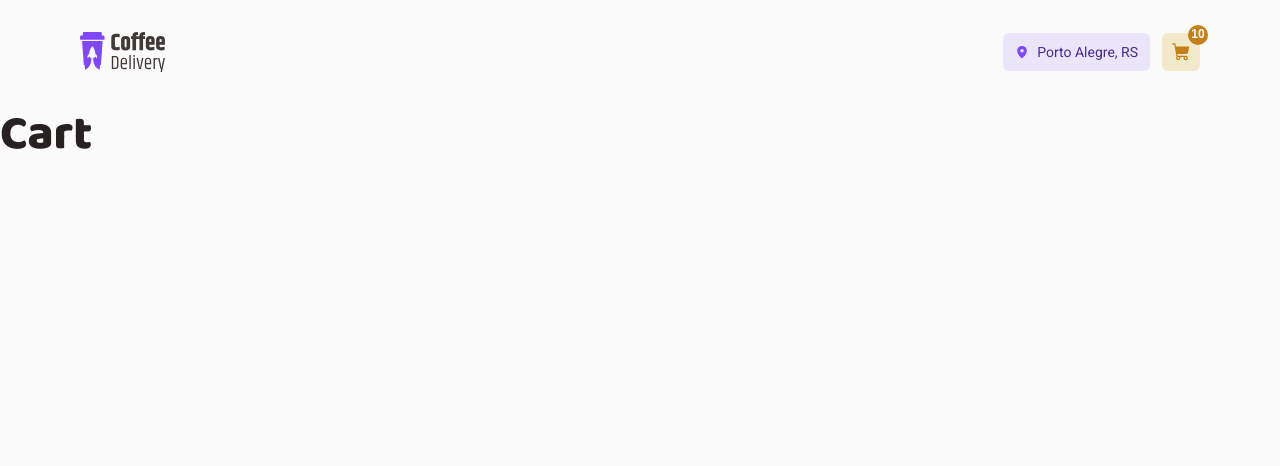
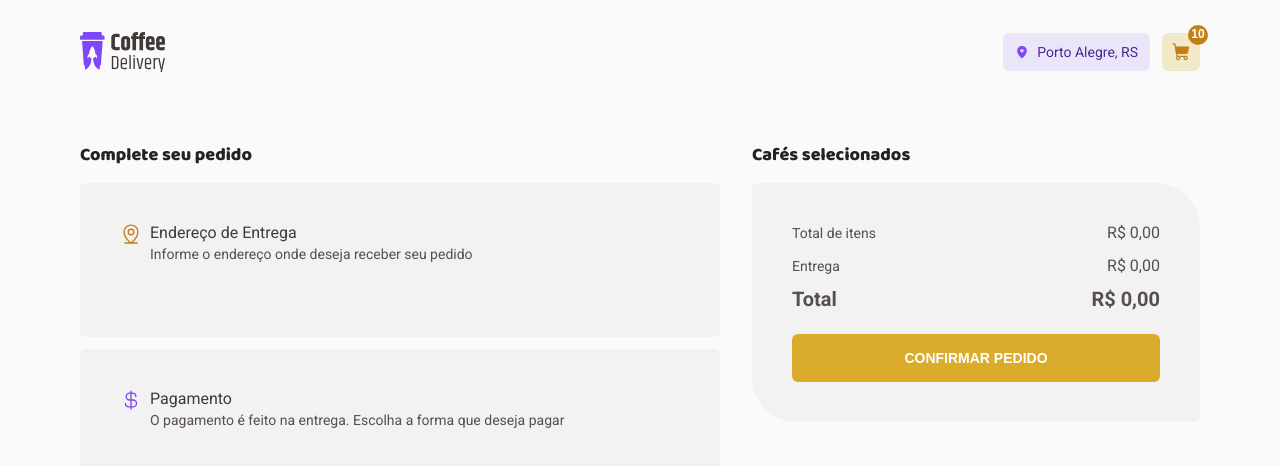
Before and after one commit to sollyworks/coffeedelivery, a React (Vite) app: page /cart in a window 1280 px wide. Shown: the top 466 px of the page. Built offline with nearby package versions, Linux system fonts and the light colour scheme.

Commit message:
Criação do Layout da Página Cart

```diff
--- a/src/App.css
+++ b/src/App.css
@@ -36,6 +36,7 @@ html {
   background: var(--background);
   font-family: var(--family-roboto);
   color: var(--base-text);
+  line-height: 130%;
 }
 
 h1,
--- a/src/pages/Cart/index.module.css
+++ b/src/pages/Cart/index.module.css
@@ -0,0 +1,101 @@
+.cartSection {
+  padding: 40px 0px;
+}
+
+.cartContainer {
+  display: flex;
+  gap: 2rem;
+}
+
+.orderInfoContainer {
+  width: 100%;
+  max-width: 640px;
+}
+
+.title {
+  font-size: 1.125rem;
+  margin-bottom: 1rem;
+}
+
+.addressWrapper,
+.paymentWrapper,
+.orderSummary {
+  background-color: var(--base-card);
+  padding: 2.5rem;
+  border-radius: 6px;
+  margin-bottom: 0.75rem;
+}
+
+.addressInfo,
+.paymentInfo {
+  display: flex;
+  gap: 0.5rem;
+}
+
+.addressTitle,
+.paymentTitle {
+  margin-bottom: 2rem;
+  h4 {
+    font-size: 1rem;
+    font-family: var(--family-roboto);
+    font-weight: normal;
+  }
+
+  p {
+    font-size: 0.875rem;
+  }
+}
+
+.orderSummary {
+  border-top-right-radius: 44px;
+  border-bottom-left-radius: 44px;
+}
+
+.orderSummaryContainer {
+  width: 100%;
+  max-width: 448px;
+}
+
+.summaryWrapper {
+  margin-bottom: 1.5rem;
+}
+
+.totalItems,
+.delivery,
+.total {
+  display: flex;
+  justify-content: space-between;
+  margin-bottom: 0.75rem;
+
+  p {
+    font-size: 1rem;
+    &:first-child {
+      font-size: 0.875rem;
+    }
+  }
+}
+
+.total > p {
+  font-size: 1.25rem;
+  font-weight: bold;
+
+  &:first-child {
+    font-size: 1.25rem;
+  }
+}
+
+.confirmButton {
+  width: 100%;
+  background-color: var(--yellow);
+  color: var(--white);
+  padding: 0 12px;
+  height: 48px;
+  font-size: 0.875rem;
+  font-weight: bold;
+  text-transform: uppercase;
+  transition: background-color 0.2s;
+
+  &:hover {
+    background-color: var(--yellow-dark);
+  }
+}
--- a/src/pages/Cart/index.tsx
+++ b/src/pages/Cart/index.tsx
@@ -1,7 +1,55 @@
+import styles from "./index.module.css";
+import { MapPinLine, CurrencyDollar } from "@phosphor-icons/react";
+
 export function Cart() {
   return (
-    <div>
-      <h1>Cart</h1>
-    </div>
+    <section className={styles.cartSection}>
+      <div className={`container ${styles.cartContainer}`}>
+        <div className={styles.orderInfoContainer}>
+          <h3 className={styles.title}>Complete seu pedido</h3>
+          <div className={styles.addressWrapper}>
+            <div className={styles.addressInfo}>
+              <MapPinLine size={22} color="var(--yellow-dark)" />
+              <div className={styles.addressTitle}>
+                <h4>Endereço de Entrega</h4>
+                <p>Informe o endereço onde deseja receber seu pedido</p>
+              </div>
+            </div>
+          </div>
+          <div className={styles.paymentWrapper}>
+            <div className={styles.paymentInfo}>
+              <CurrencyDollar size={22} color="var(--purple)" />
+              <div className={styles.paymentTitle}>
+                <h4>Pagamento</h4>
+                <p>
+                  O pagamento é feito na entrega. Escolha a forma que deseja
+                  pagar
+                </p>
+              </div>
+            </div>
+          </div>
+        </div>
+        <div className={styles.orderSummaryContainer}>
+          <h3 className={styles.title}>Cafés selecionados</h3>
+          <div className={styles.orderSummary}>
+            <div className={styles.summaryWrapper}>
+              <div className={styles.totalItems}>
+                <p>Total de itens</p>
+                <p>R$ 0,00</p>
+              </div>
+              <div className={styles.delivery}>
+                <p>Entrega</p>
+                <p>R$ 0,00</p>
+              </div>
+              <div className={styles.total}>
+                <p>Total</p>
+                <p>R$ 0,00</p>
+              </div>
+            </div>
+            <button className={styles.confirmButton}>Confirmar Pedido</button>
+          </div>
+        </div>
+      </div>
+    </section>
   );
 }
```
